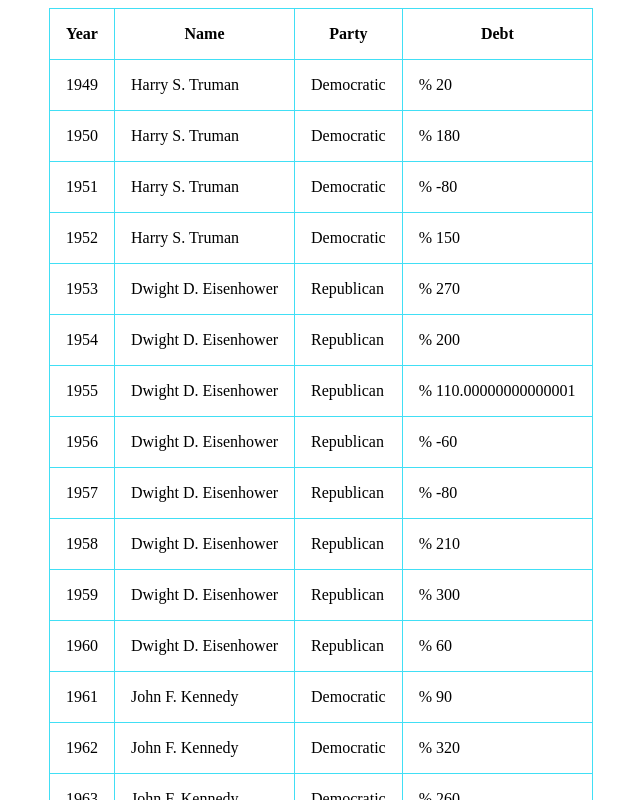
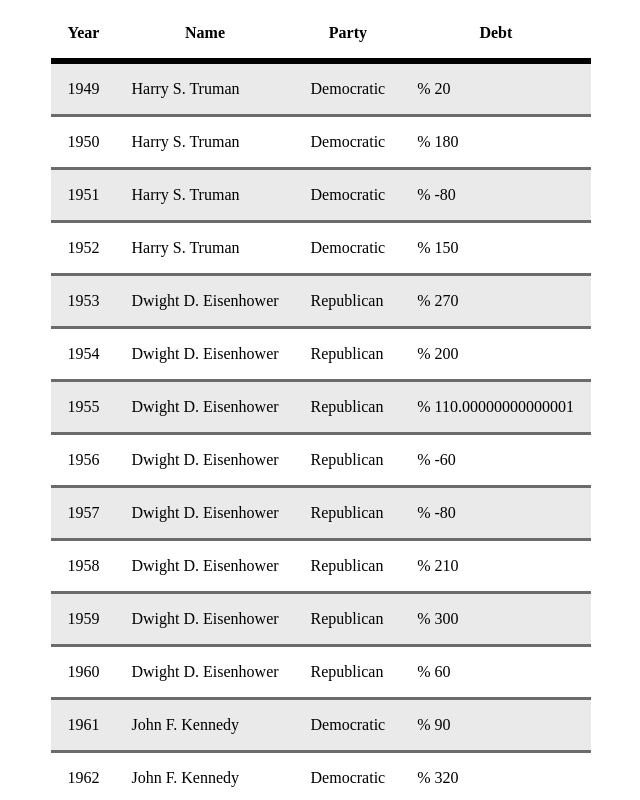
Before and after one commit to 100ballovby/7B_lessons_2122, a plain HTML site: page 20_lesson_2802/index.html in a window 1280 px wide. Shown: the top 800 px of the page, without its empty margins (319-959 px from the left). Drawn offline with Linux system fonts and the light colour scheme.

Commit message:
Finishing table syling

```diff
--- a/20_lesson_2802/style.css
+++ b/20_lesson_2802/style.css
@@ -1,10 +1,20 @@
 table {
     margin: 0 auto;
-    border: 0.1em solid orange;
     border-collapse: collapse;  /* отключаю промежутки между ячеек */
 }
 
 td, th {
     padding: 1em;
-    border: 0.1em solid #41dff5;
 }
+
+th {
+    border-bottom: 0.4em solid black;
+}
+
+td {
+    border-bottom: 0.2em solid #6b6b6b;
+}
+
+tr:nth-child(even) { /* каждая четная строчка таблицы */
+    background: #eaeaea;  /* имеет другой фон */
+}
```
